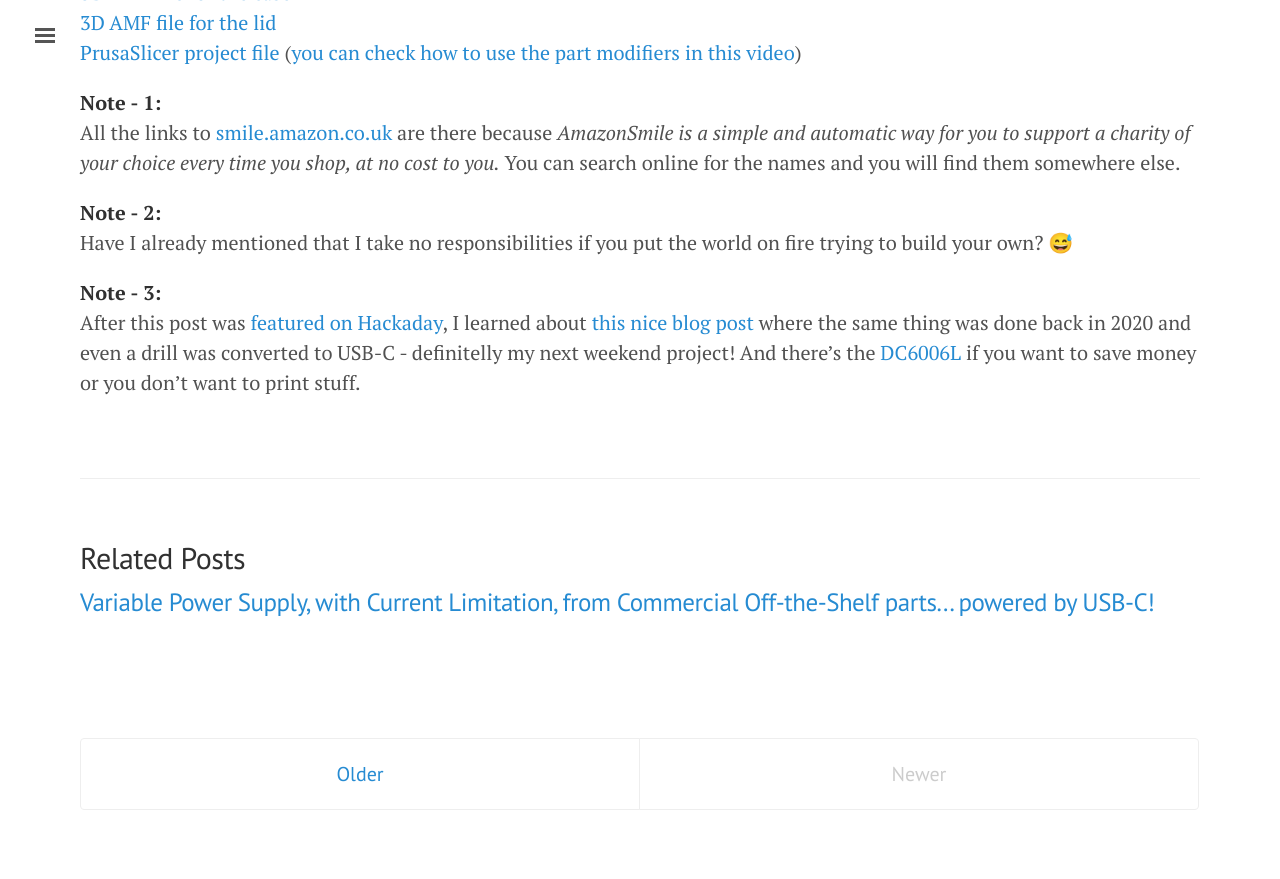
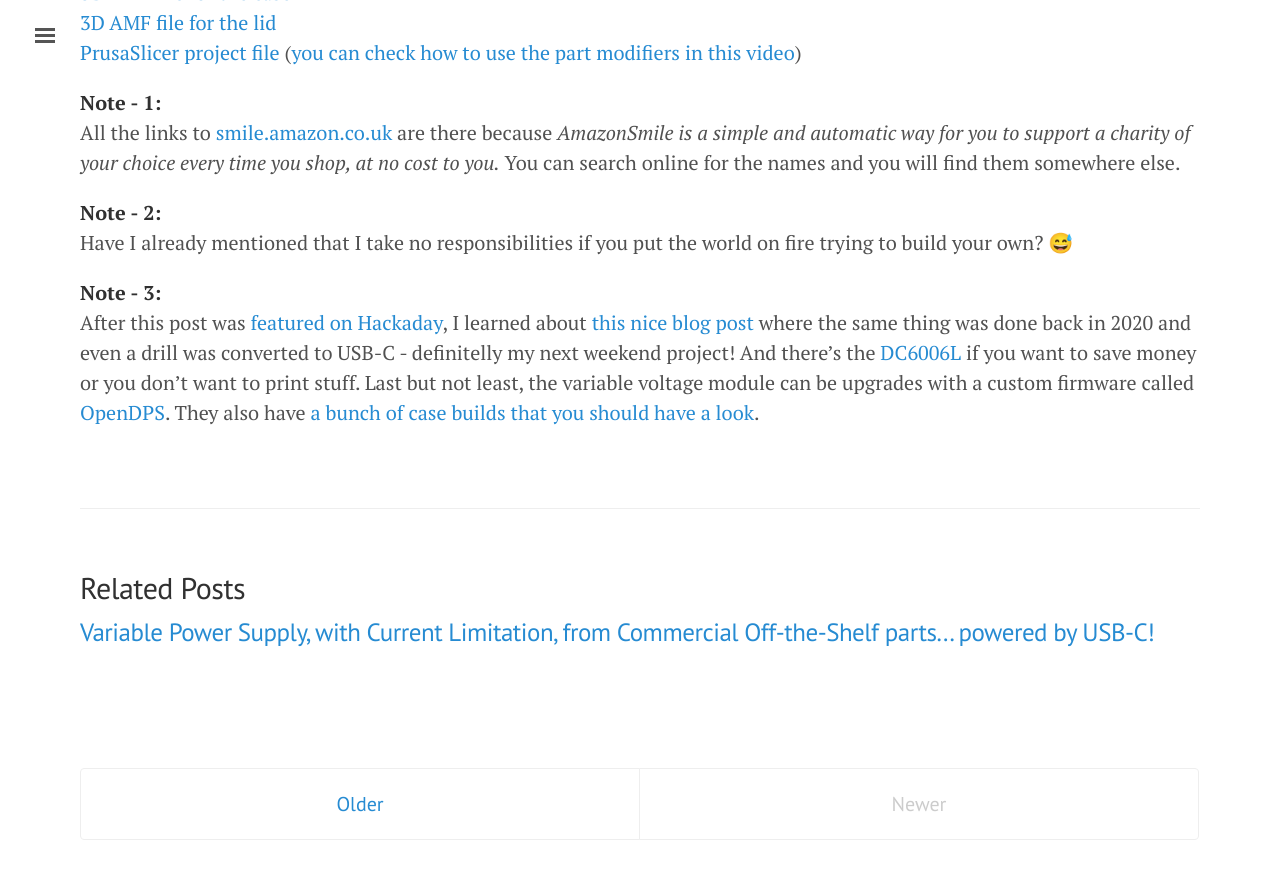
Before and after one commit to ricardodeazambuja/ricardodeazambuja.github.io, a Jekyll site: the page built from _posts/2021-07-05-usb-c_regulated_power_supply.md, in a window 1280 px wide and 900 px high, scrolled down 2274 px. Shown: the top 879 px of the window. Built offline with Jekyll 4.4.1, drawn with Linux system fonts in a browser that asks for light colours; emoji names are drawn with the system emoji font.

Commit message:
added link to OpenDPS

```diff
--- a/_posts/2021-07-05-usb-c_regulated_power_supply.md
+++ b/_posts/2021-07-05-usb-c_regulated_power_supply.md
@@ -46,3 +46,4 @@ Have I already mentioned that I take no responsibilities if you put the world on
 
 **Note - 3:**
 After this post was [featured on Hackaday](https://hackaday.com/2021/07/18/its-super-easy-to-build-yourself-a-usb-c-variable-power-supply-these-days/), I learned about [this nice blog post](https://befinitiv.wordpress.com/2020/08/06/usb-c-pd-for-ts100-dps5005-lab-power-supply-power-drill/) where the same thing was done back in 2020 and even a drill was converted to USB-C - definitelly my next weekend project! And there's the [DC6006L](https://www.google.com/search?q=DC6006L) if you want to save money or you don't want to print stuff.
+Last but not least, the variable voltage module can be upgrades with a custom firmware called [OpenDPS](https://github.com/kanflo/opendps). They also have [a bunch of case builds that you should have a look](https://github.com/kanflo/opendps/issues/183#issuecomment-544913940).
```
